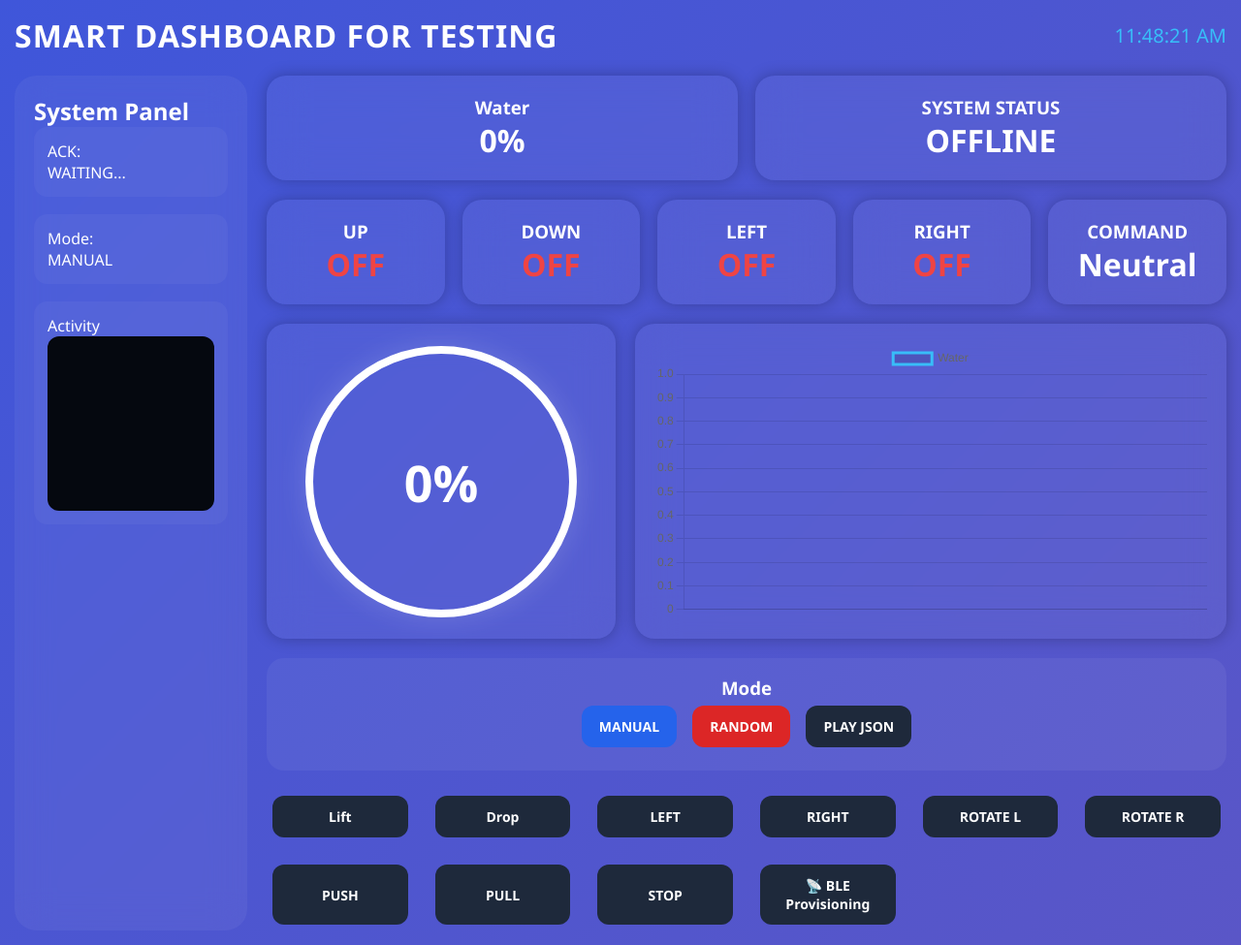
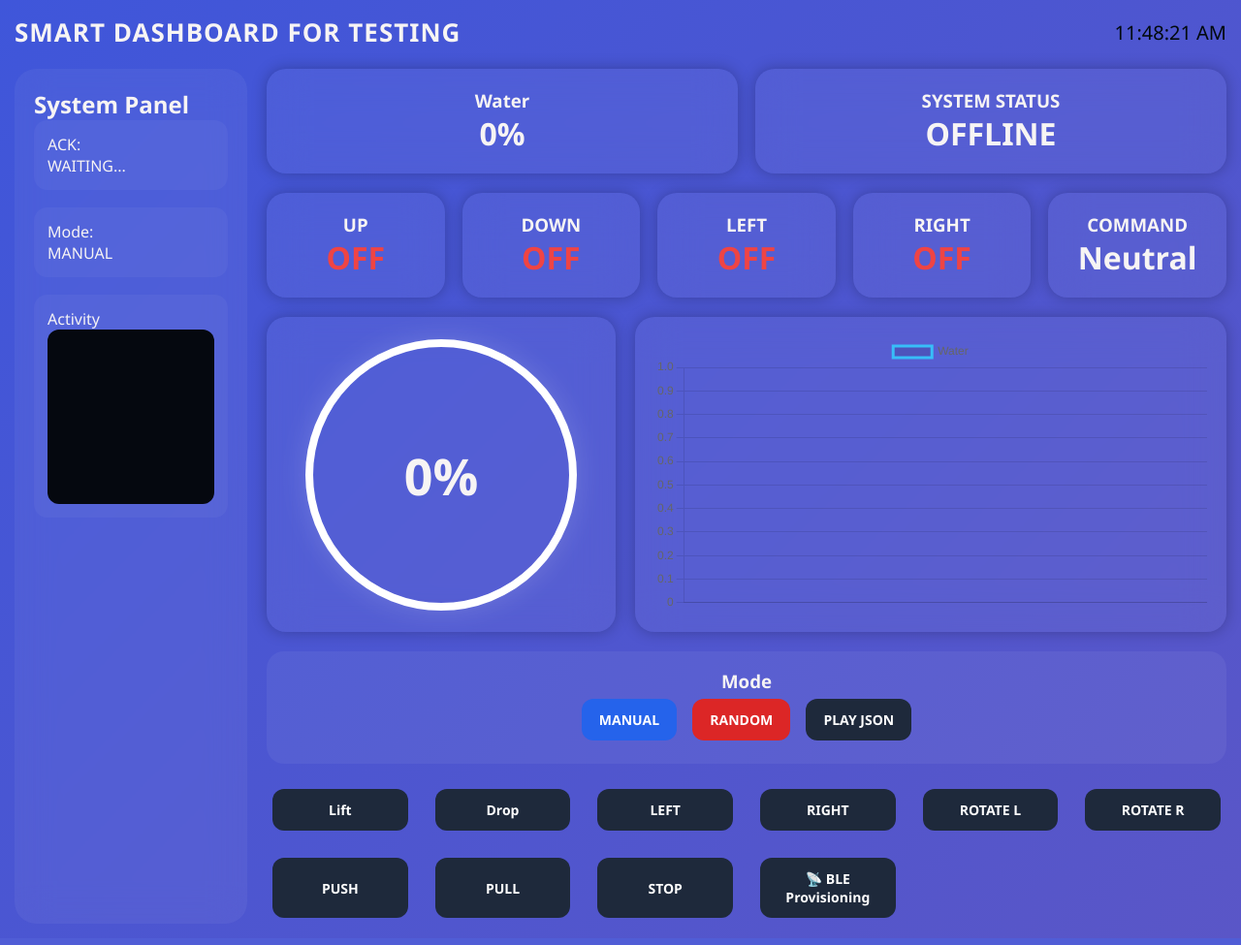
Before and after one commit to Imtiyaz1207/iot-water-monitoring-system, a Flask app: page / in a window 1280 px wide. Shown: the whole page at 97% size. Run offline with Flask 3, Linux system fonts and the light colour scheme; some libraries are stand-ins or nearby versions.

Commit message:
ui fixing

```diff
--- a/static/css/style.css
+++ b/static/css/style.css
@@ -16,7 +16,7 @@ linear-gradient(
 #5a56c7
 );
 
-color:white;
+color:rgb(247, 244, 244);
 
 padding:15px;
 
@@ -40,7 +40,7 @@ margin-bottom:20px;
 
 .title{
 
-font-size:32px;
+font-size:26px;
 
 font-weight:700;
 
@@ -52,7 +52,7 @@ letter-spacing:1px;
 
 font-size:20px;
 
-color:#38bdf8;
+color:#020a0e;
 
 }
 
```
